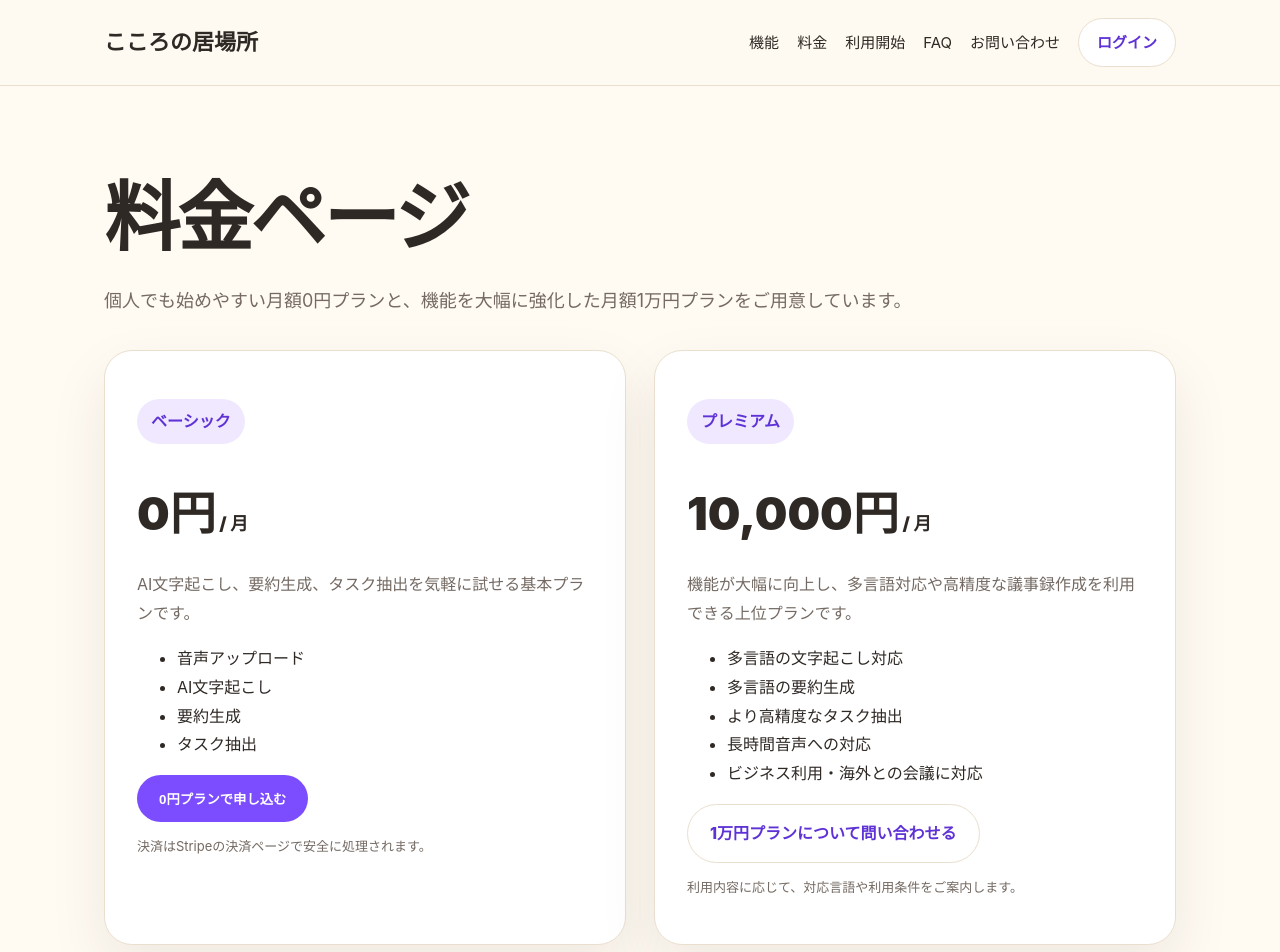
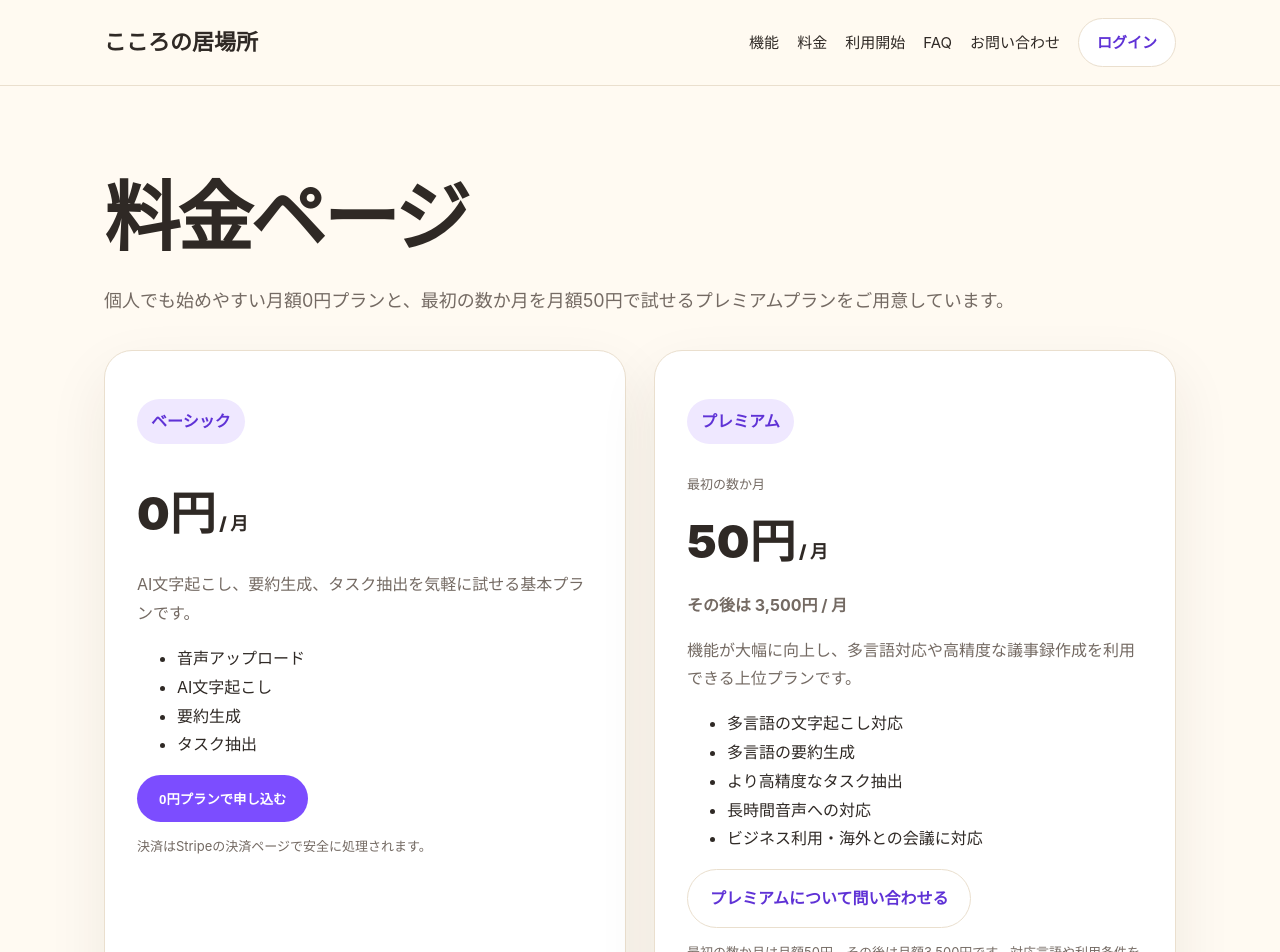
Before and after one commit to Yuki-ux-jpg-png/ai_gijiroku, a Next.js app: page /pricing in a window 1280 px wide. Shown: the top 952 px of the page. Built offline with nearby package versions, Linux system fonts and the light colour scheme.

Commit message:
Add files via upload

```diff
--- a/app/pricing/page.tsx
+++ b/app/pricing/page.tsx
@@ -5,7 +5,7 @@ export default function Pricing() {
         <div>
           <h1 className="h1">料金ページ</h1>
           <p className="lead">
-            個人でも始めやすい月額0円プランと、機能を大幅に強化した月額1万円プランをご用意しています。
+            個人でも始めやすい月額0円プランと、最初の数か月を月額50円で試せるプレミアムプランをご用意しています。
           </p>
         </div>
 
@@ -38,9 +38,15 @@ export default function Pricing() {
 
           <div className="card">
             <p className="badge">プレミアム</p>
-            <div className="price">
-              10,000円<span style={{ fontSize: 18 }}> / 月</span>
+            <p className="muted small" style={{ marginBottom: 4 }}>
+              最初の数か月
+            </p>
+            <div className="price" style={{ marginTop: 4 }}>
+              50円<span style={{ fontSize: 18 }}> / 月</span>
             </div>
+            <p className="muted" style={{ marginTop: -4, fontWeight: 700 }}>
+              その後は 3,500円 / 月
+            </p>
             <p className="muted">
               機能が大幅に向上し、多言語対応や高精度な議事録作成を利用できる上位プランです。
             </p>
@@ -53,11 +59,11 @@ export default function Pricing() {
             </ul>
 
             <a className="btn secondary" href="/contact">
-              1万円プランについて問い合わせる
+              プレミアムについて問い合わせる
             </a>
 
             <p className="muted small">
-              利用内容に応じて、対応言語や利用条件をご案内します。
+              最初の数か月は月額50円、その後は月額3,500円です。対応言語や利用条件をご案内します。
             </p>
           </div>
         </div>
```
